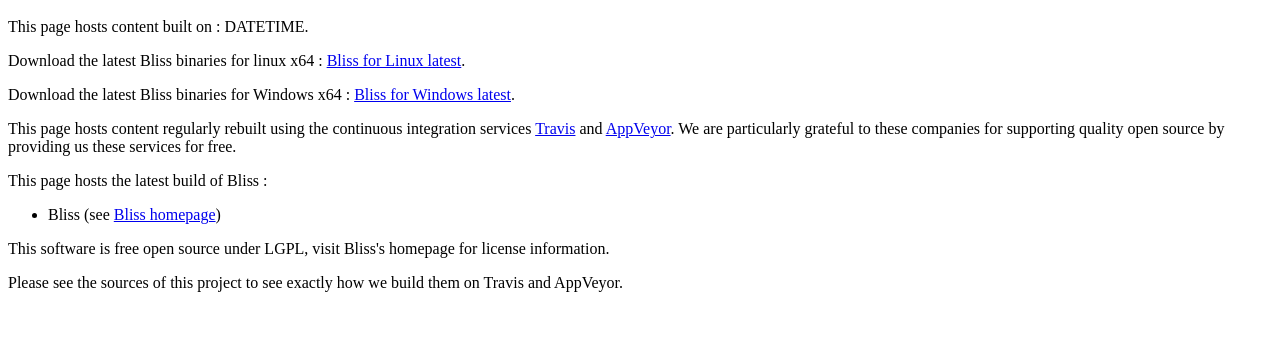
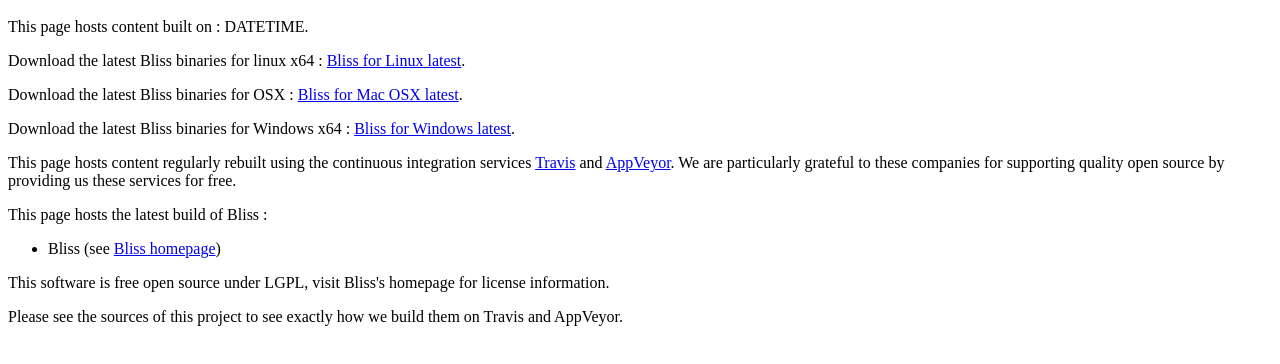
Before and after one commit to yanntm/Bliss-BinaryBuild, a plain HTML site: page website/index.html in a window 1280 px wide. Shown: the part 48-412 px from the top of the page. Drawn offline with Linux system fonts and the light colour scheme.

Commit message:
point to OSX artifacts

```diff
--- a/website/index.html
+++ b/website/index.html
@@ -7,6 +7,11 @@ This page hosts content built on : DATETIME.
 <p>
 Download the latest Bliss binaries for linux x64 : <a href="./bliss_linux.tar.gz"> Bliss for Linux latest</a>. <br/>
 </p>
+
+<p>
+Download the latest Bliss binaries for OSX : <a href="https://github.com/yanntm/Bliss-BinaryBuild/raw/osx/bliss_osx.tar.gz"> Bliss for Mac OSX latest</a>. <br/>
+</p>
+
 
 <p>
 Download the latest Bliss binaries for Windows x64 : <a href="https://ci.appveyor.com/api/projects/yanntm/Bliss-BinaryBuild/artifacts/website/bliss_windows.tar.gz"> Bliss for Windows latest</a>. <br/>
```
